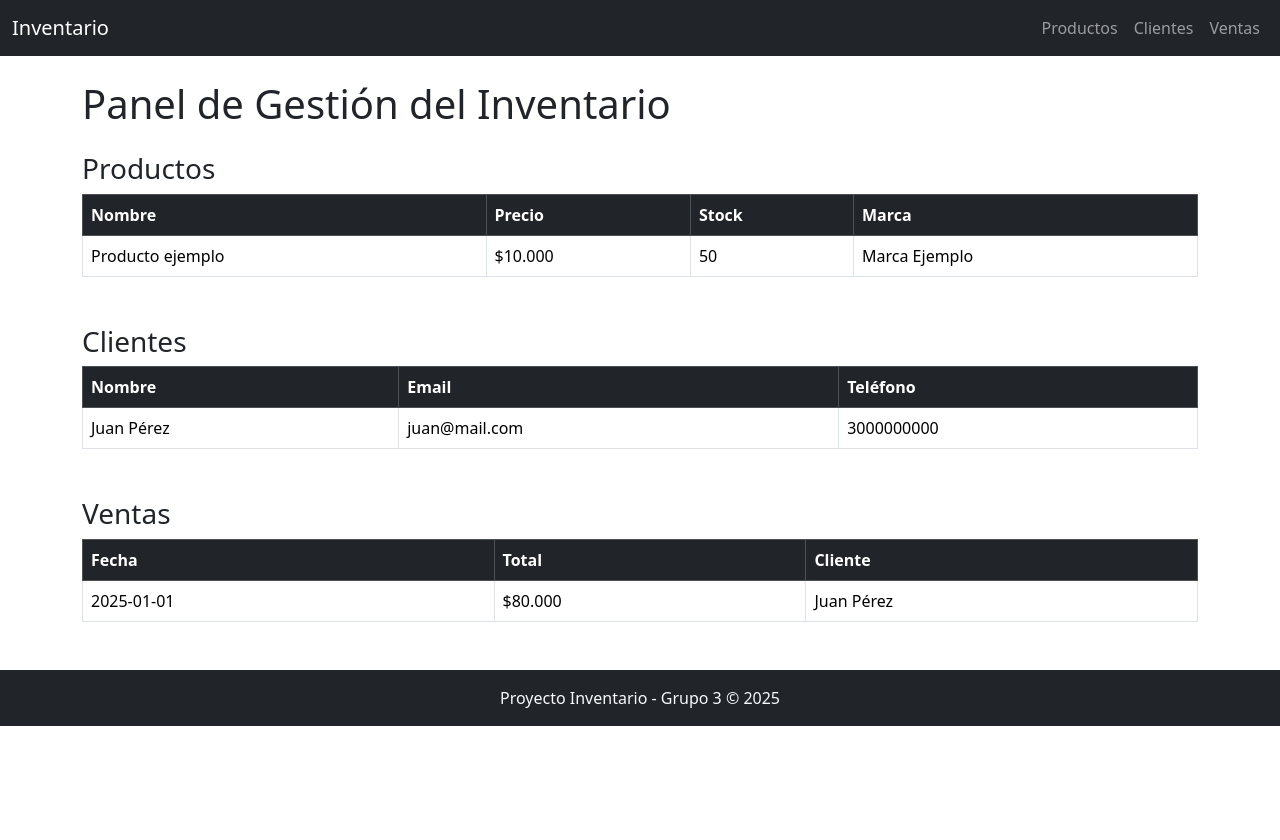
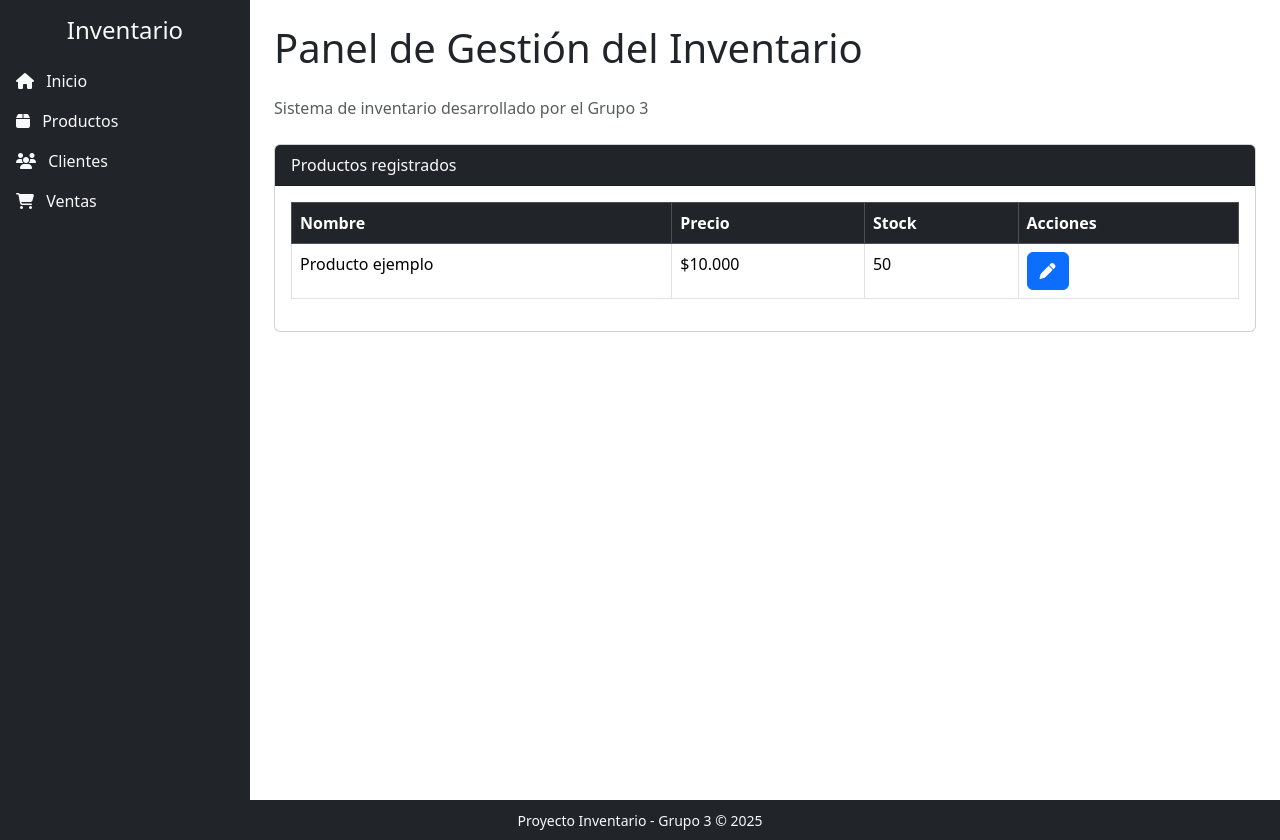
Before and after one commit to jbggb/proyecto_grupo_3, a Django app: page / in a window 1280 px wide. Before the commit the page ends 726 px from the top, so only its background shows below. Run offline with Django 5.2, Linux system fonts and the light colour scheme.

Commit message:
correccion y complmento

```diff
--- a/proyecto_3/app/templates/base.html
+++ b/proyecto_3/app/templates/base.html
@@ -1,55 +1,73 @@
+{% load static %}
 <!DOCTYPE html>
 <html lang="es">
 <head>
     <meta charset="UTF-8">
-    <title>Inventario-Grupo 3</title>
+    <title>Inventario - Grupo 3</title>
+
+    <!-- Bootstrap -->
     <link href="https://cdn.jsdelivr.net/npm/bootstrap@5.3.3/dist/css/bootstrap.min.css" rel="stylesheet">
+
+    <!-- FontAwesome -->
+    <link href="https://cdnjs.cloudflare.com/ajax/libs/font-awesome/6.5.1/css/all.min.css" rel="stylesheet">
+
+    <!-- CSS base -->
+    <link rel="stylesheet" href="{% static 'css/base.css' %}">
 </head>
 
 <body>
 
-<!-- ================= HEADER ================= -->
-<nav class="navbar navbar-expand-lg navbar-dark bg-dark">
-    <div class="container-fluid">
-        <a class="navbar-brand" href="#">Inventario</a>
+<div class="d-flex min-vh-100">
 
-        <button class="navbar-toggler" type="button" data-bs-toggle="collapse" data-bs-target="#menu">
-            <span class="navbar-toggler-icon"></span>
-        </button>
+    <!-- ================= MENÚ LATERAL ================= -->
+    <aside class="bg-dark text-light p-3" style="width: 250px;">
+        <h4 class="text-center mb-4">Inventario</h4>
 
-        <div class="collapse navbar-collapse" id="menu">
-            <ul class="navbar-nav ms-auto">
-                <li class="nav-item">
-                    <a class="nav-link" href="#productos">Productos</a>
-                </li>
-                <li class="nav-item">
-                    <a class="nav-link" href="#clientes">Clientes</a>
-                </li>
-                <li class="nav-item">
-                    <a class="nav-link" href="#ventas">Ventas</a>
-                </li>
-            </ul>
-        </div>
-    </div>
-</nav>
-<!-- =============== END HEADER =============== -->
+        <a href="{% url 'inicio' %}" class="d-block text-light mb-3 text-decoration-none">
+            <i class="fa-solid fa-house me-2"></i> Inicio
+        </a>
+
+        <a href="{% url 'productos' %}" class="d-block text-light mb-3 text-decoration-none">
+            <i class="fa-solid fa-box me-2"></i> Productos
+        </a>
+
+        <a href="{% url 'clientes' %}" class="d-block text-light mb-3 text-decoration-none">
+            <i class="fa-solid fa-users me-2"></i> Clientes
+        </a>
+
+        <a href="{% url 'ventas' %}" class="d-block text-light text-decoration-none">
+            <i class="fa-solid fa-cart-shopping me-2"></i> Ventas
+        </a>
+    </aside>
+    <!-- ================= FIN MENÚ ================= -->
 
 
-<!-- ================= BODY ================= -->
-<main class="container mt-4">
+    <!-- ================= CONTENIDO ================= -->
+    <main class="flex-fill p-4">
 
+        {% block content %}
+
+        <!-- ===== PORTADA / INICIO ===== -->
         <h1 class="mb-4">Panel de Gestión del Inventario</h1>
 
-    <!-- ===== PRODUCTOS ===== -->
-    <section id="productos" class="mb-5">
-        <h3>Productos</h3>
+        <p class="text-muted">
+            Sistema de inventario desarrollado por el Grupo 3
+        </p>
+
+        <!-- ===== TABLA PRODUCTOS ===== -->
+        <div class="card mt-4">
+            <div class="card-header bg-dark text-light">
+                Productos registrados
+            </div>
+
+            <div class="card-body">
                 <table class="table table-bordered">
                     <thead class="table-dark">
                         <tr>
                             <th>Nombre</th>
                             <th>Precio</th>
                             <th>Stock</th>
-                    <th>Marca</th>
+                            <th>Acciones</th>
                         </tr>
                     </thead>
                     <tbody>
@@ -57,64 +75,31 @@
                             <td>Producto ejemplo</td>
                             <td>$10.000</td>
                             <td>50</td>
-                    <td>Marca Ejemplo</td>
+                            <td>
+                                <button type="button" class="btn btn-primary">
+                                    <i class="fa-solid fa-pen"></i>
+                                </button>
+                            </td>
                         </tr>
                     </tbody>
                 </table>
-    </section>
+            </div>
+        </div>
 
-    <!-- ===== CLIENTES ===== -->
-    <section id="clientes" class="mb-5">
-        <h3>Clientes</h3>
-        <table class="table table-bordered">
-            <thead class="table-dark">
-                <tr>
-                    <th>Nombre</th>
-                    <th>Email</th>
-                    <th>Teléfono</th>
-                </tr>
-            </thead>
-            <tbody>
-                <tr>
-                    <td>Juan Pérez</td>
-                    <td>juan@mail.com</td>
-                    <td>3000000000</td>
-                </tr>
-            </tbody>
-        </table>
-    </section>
-
-    <!-- ===== VENTAS ===== -->
-    <section id="ventas" class="mb-5">
-        <h3>Ventas</h3>
-        <table class="table table-bordered">
-            <thead class="table-dark">
-                <tr>
-                    <th>Fecha</th>
-                    <th>Total</th>
-                    <th>Cliente</th>
-                </tr>
-            </thead>
-            <tbody>
-                <tr>
-                    <td>2025-01-01</td>
-                    <td>$80.000</td>
-                    <td>Juan Pérez</td>
-                </tr>
-            </tbody>
-        </table>
-    </section>
+        {% endblock %}
 
     </main>
-<!-- =============== END BODY =============== -->
+    <!-- ================= FIN CONTENIDO ================= -->
 
+</div>
 
 <!-- ================= FOOTER ================= -->
-<footer class="bg-dark text-light text-center py-3 mt-5">
-    <p class="mb-0">Proyecto Inventario - Grupo 3 © 2025</p>
+<footer class="bg-dark text-light text-center py-2">
+    <small>Proyecto Inventario - Grupo 3 © 2025</small>
 </footer>
-<!-- =============== END FOOTER =============== -->
 
+<!-- Bootstrap JS -->
 <script src="https://cdn.jsdelivr.net/npm/bootstrap@5.3.3/dist/js/bootstrap.bundle.min.js"></script>
+
 </body>
 </html>
--- a/proyecto_3/app/urls.py
+++ b/proyecto_3/app/urls.py
@@ -1,6 +1,9 @@
 from django.urls import path
-from .views import index
+from .views import *
 
 urlpatterns = [
-    path('', index, name='index'),
+    path('', index, name='inicio'),
+    path('productos/', productos, name='productos'),
+    path('clientes/', clientes, name='clientes'),
+    path('ventas/', ventas, name='ventas'),
 ]
--- a/proyecto_3/app/views.py
+++ b/proyecto_3/app/views.py
@@ -1,7 +1,13 @@
-from django.shortcuts import render
-
-# Create your views here.
 from django.shortcuts import render
 
 def index(request):
     return render(request, "base.html")
+
+def productos(request):
+    return render(request, "productos.html")
+
+def clientes(request):
+    return render(request, "clientes.html")
+
+def ventas(request):
+    return render(request, "ventas.html")
```
Also changed, not shown: proyecto_3/app/templates/body.html (+53 -77 lines), proyecto_3/app/templates/head.html (+9 -1 lines), proyecto_3/app/templates/header.html (+14 -23 lines). Lines whose indentation alone changed are shown as unchanged.
